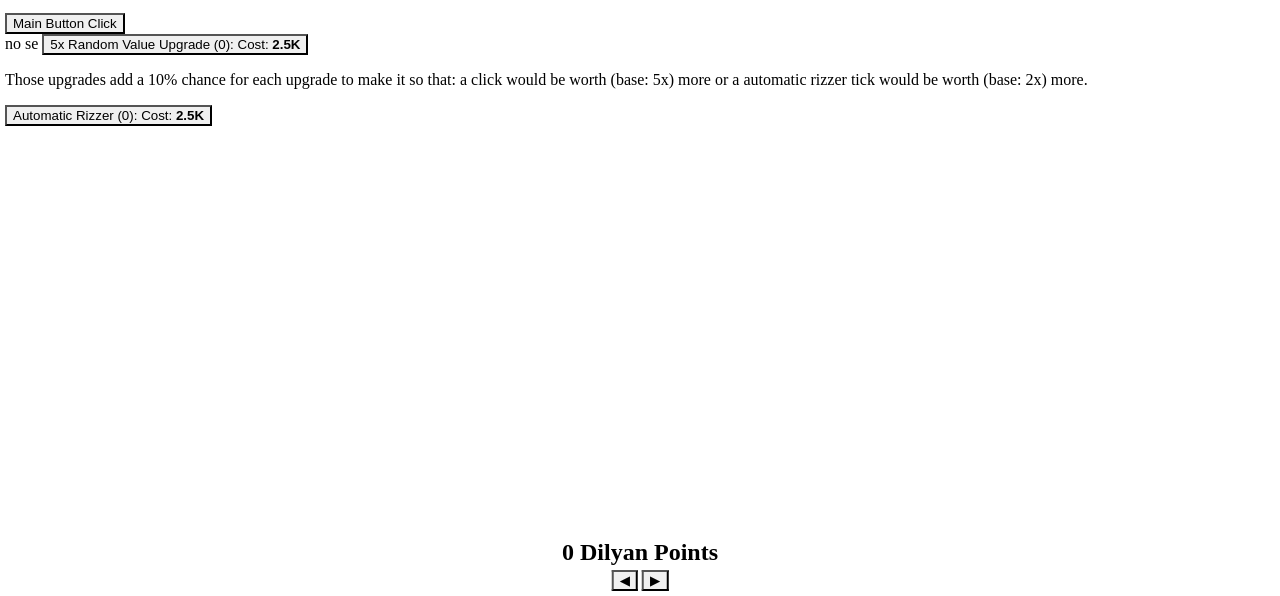
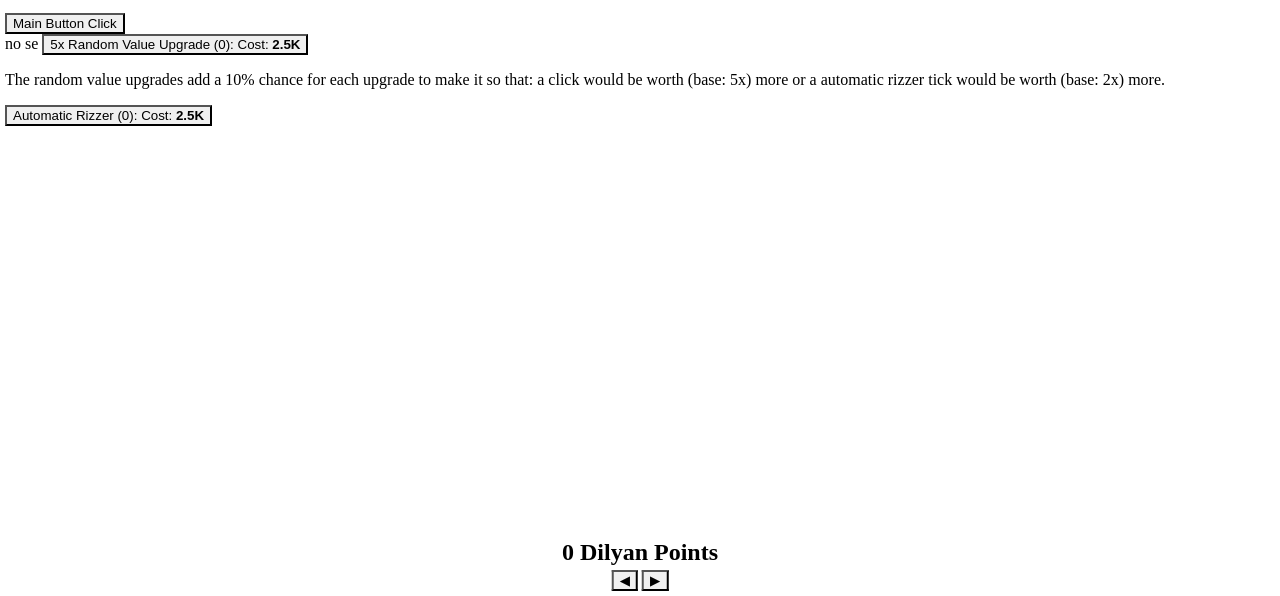
Before and after one commit to Shadows-Peak/DL-Incremental, a plain HTML site: page index.html in a window 1280 px wide. Shown: the part 204-800 px from the top of the page. Drawn offline with Linux system fonts and the light colour scheme.

Commit message:
eeeeeeeee

```diff
--- a/index.html
+++ b/index.html
@@ -69,7 +69,7 @@
         <h><br />no se</h>
         <button id="5xRandomValueUpgradeButton" type="button" class="themed1">Random x5 Value Upgrade (0): Cost: 0</button>
         <button id="2xRandomAutoUpgradeButton" type="button" class="themed1">Random x2 Auto Value (0): Cost: 0</button>
-        <p>Those upgrades add a 10% chance for each upgrade to make it so that: a click would be worth (base: 5x) more or a automatic rizzer tick would be worth (base: 2x) more.</p>
+        <p>The random value upgrades add a 10% chance for each upgrade to make it so that: a click would be worth (base: 5x) more or a automatic rizzer tick would be worth (base: 2x) more.</p>
         <button id="AutomaticRizzerButton" type="button" class="themed1">Automatic Rizzer (0): Cost: 0</button>
     </div>
     <div id="room2Stuff" style="position: absolute; left: 5px; top: 5px;">
```
